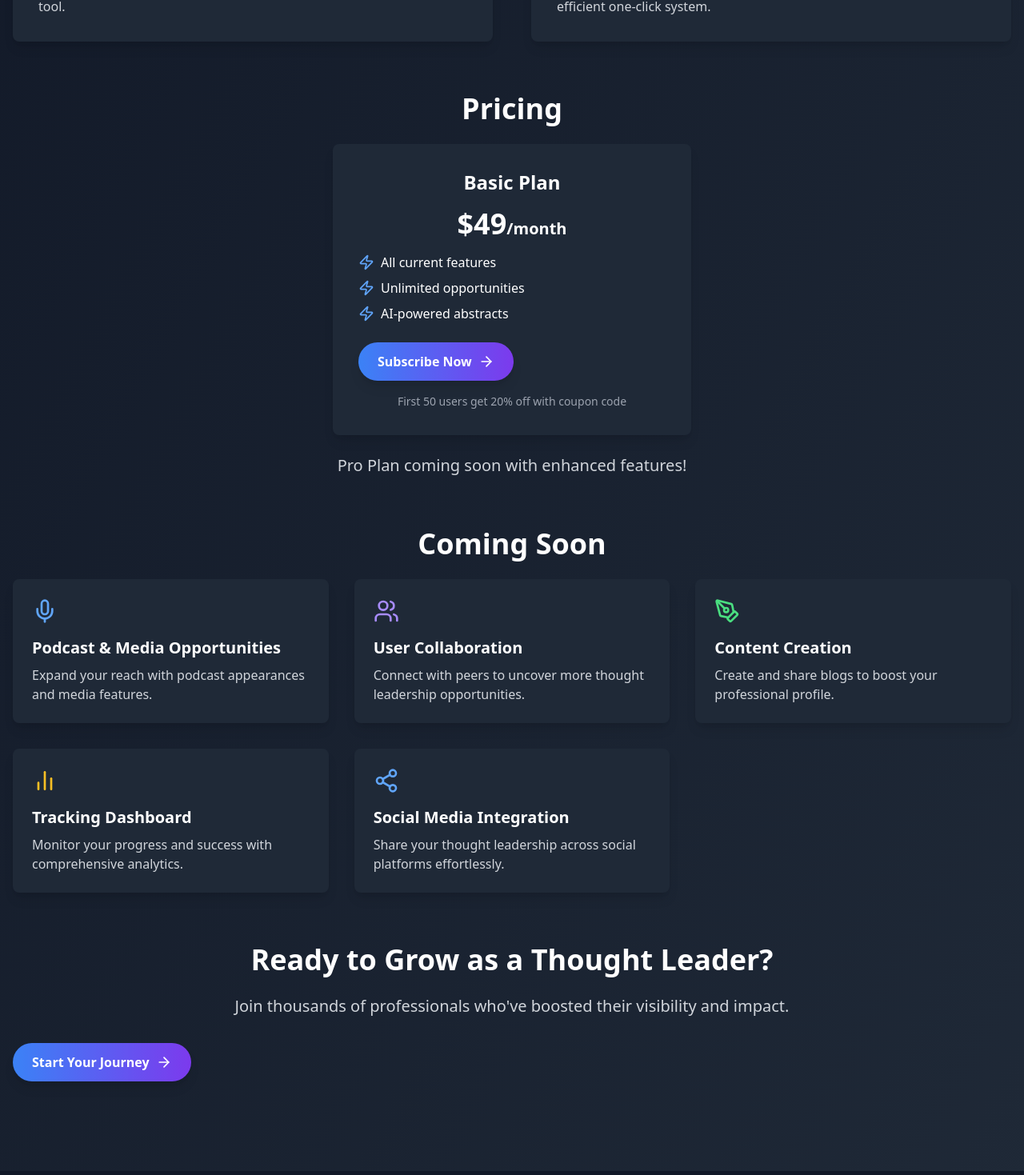
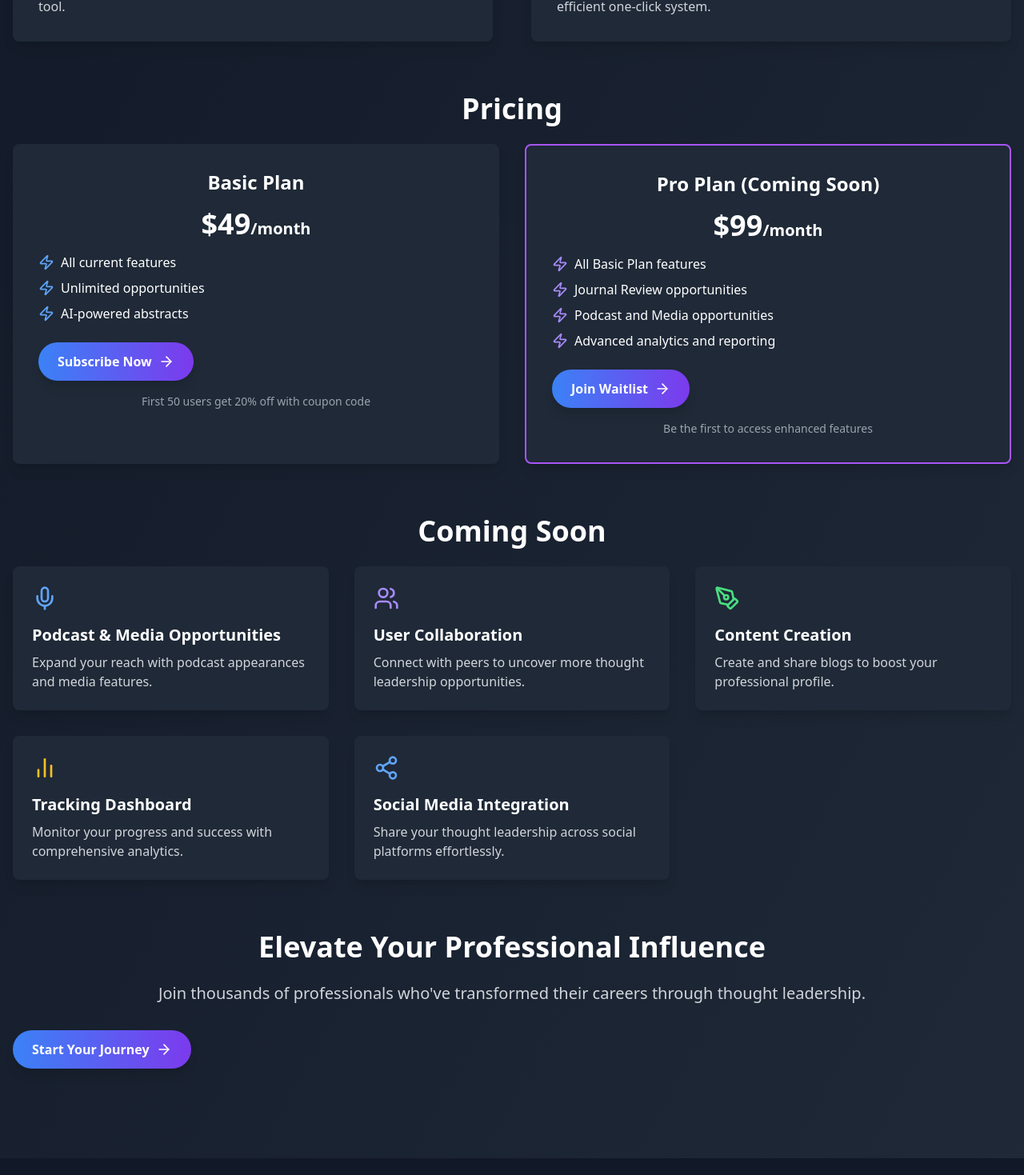
Before and after one commit to chopratejas/ensolai-dash1, a React (Vite) app: page / in a window 1280 px wide. Shown: the part 816-2285 px from the top of the page at 80% size. Built offline with nearby package versions, Linux system fonts and the light colour scheme.

Commit message:
Add Pro Plan card and update text
Created a new card for the Pro Plan that includes all features from the Basic Plan, along with future offerings such as Journal Review and Podcast opportunities. Updated the text from "Ready to Grow as a Thought Leader?" to enhance its appeal.
[skip gpt_engineer]

```diff
--- a/src/pages/Index.jsx
+++ b/src/pages/Index.jsx
@@ -44,7 +44,8 @@ const Index = () => {
 
         <section className="text-center mb-16">
           <h2 className="text-3xl md:text-4xl font-bold mb-6">Pricing</h2>
-          <div className="bg-gray-800 rounded-lg p-8 shadow-lg max-w-md mx-auto">
+          <div className="grid md:grid-cols-2 gap-8">
+            <div className="bg-gray-800 rounded-lg p-8 shadow-lg">
               <h3 className="text-2xl font-semibold mb-4">Basic Plan</h3>
               <p className="text-4xl font-bold mb-4">$49<span className="text-xl">/month</span></p>
               <ul className="text-left mb-6">
@@ -55,7 +56,19 @@ const Index = () => {
               <CTAButton>Subscribe Now <ArrowRight className="ml-2 h-5 w-5" /></CTAButton>
               <p className="mt-4 text-sm text-gray-400">First 50 users get 20% off with coupon code</p>
             </div>
-          <p className="mt-6 text-xl text-gray-300">Pro Plan coming soon with enhanced features!</p>
+            <div className="bg-gray-800 rounded-lg p-8 shadow-lg border-2 border-purple-500">
+              <h3 className="text-2xl font-semibold mb-4">Pro Plan (Coming Soon)</h3>
+              <p className="text-4xl font-bold mb-4">$99<span className="text-xl">/month</span></p>
+              <ul className="text-left mb-6">
+                <li className="flex items-center mb-2"><Zap className="h-5 w-5 text-purple-400 mr-2" /> All Basic Plan features</li>
+                <li className="flex items-center mb-2"><Zap className="h-5 w-5 text-purple-400 mr-2" /> Journal Review opportunities</li>
+                <li className="flex items-center mb-2"><Zap className="h-5 w-5 text-purple-400 mr-2" /> Podcast and Media opportunities</li>
+                <li className="flex items-center"><Zap className="h-5 w-5 text-purple-400 mr-2" /> Advanced analytics and reporting</li>
+              </ul>
+              <CTAButton>Join Waitlist <ArrowRight className="ml-2 h-5 w-5" /></CTAButton>
+              <p className="mt-4 text-sm text-gray-400">Be the first to access enhanced features</p>
+            </div>
+          </div>
         </section>
 
         <section className="mb-16">
@@ -90,9 +103,9 @@ const Index = () => {
         </section>
 
         <section className="text-center mb-16">
-          <h2 className="text-3xl md:text-4xl font-bold mb-6">Ready to Grow as a Thought Leader?</h2>
+          <h2 className="text-3xl md:text-4xl font-bold mb-6">Elevate Your Professional Influence</h2>
           <p className="text-xl mb-8 text-gray-300">
-            Join thousands of professionals who've boosted their visibility and impact.
+            Join thousands of professionals who've transformed their careers through thought leadership.
           </p>
           <CTAButton>Start Your Journey <ArrowRight className="ml-2 h-5 w-5" /></CTAButton>
         </section>
```
Lines whose indentation alone changed are shown as unchanged.
